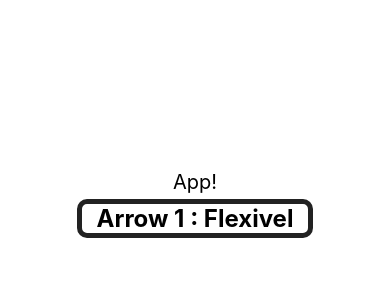
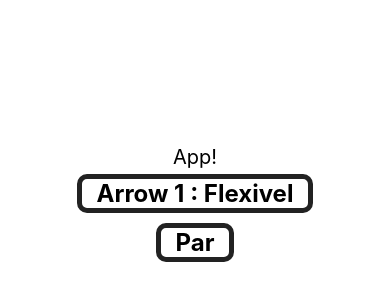
Before and after one commit to LeoChamanhonga/Curso_React_Native, a React Native app: screen / in a window 390 px wide. Shown: the part 216-516 px from the top of the page. Built offline with nearby package versions, Linux system fonts and the light colour scheme.

Commit message:
Renderizacao Condicional

```diff
--- a/src/App.js
+++ b/src/App.js
@@ -3,14 +3,16 @@
 import {View, Text, StyleSheet} from 'react-native';
 
 import Simples from './componentes/Simples'
-
+import ParImpar from './componentes/ParImpar'
 //Componete Baseado em Classe
 export default class App extends Component {
   render() {
     return (
       <View style={styles.container}>
         <Text style={styles.f20}>App!</Text>
-		<Simples texto = 'Flexivel' />
+		<Simples texto="Flexivel" />
+		<ParImpar numero={30}/>
+
       </View>
     );
   }
--- /dev/null
+++ b/src/componentes/ParImpar.js
@@ -0,0 +1,15 @@
+import React from 'react'
+import { View, Text } from 'react-native'
+
+import Padrao from '../estilo/Padrao'
+
+//Renderizacao condicional
+
+export default props =>
+<View>
+    {
+        props.numero % 2 == 0
+        ? <Text style={Padrao.ex}>Par</Text>
+        : <Text style={Padrao.ex}>Impar</Text>
+    }
+</View>
```
